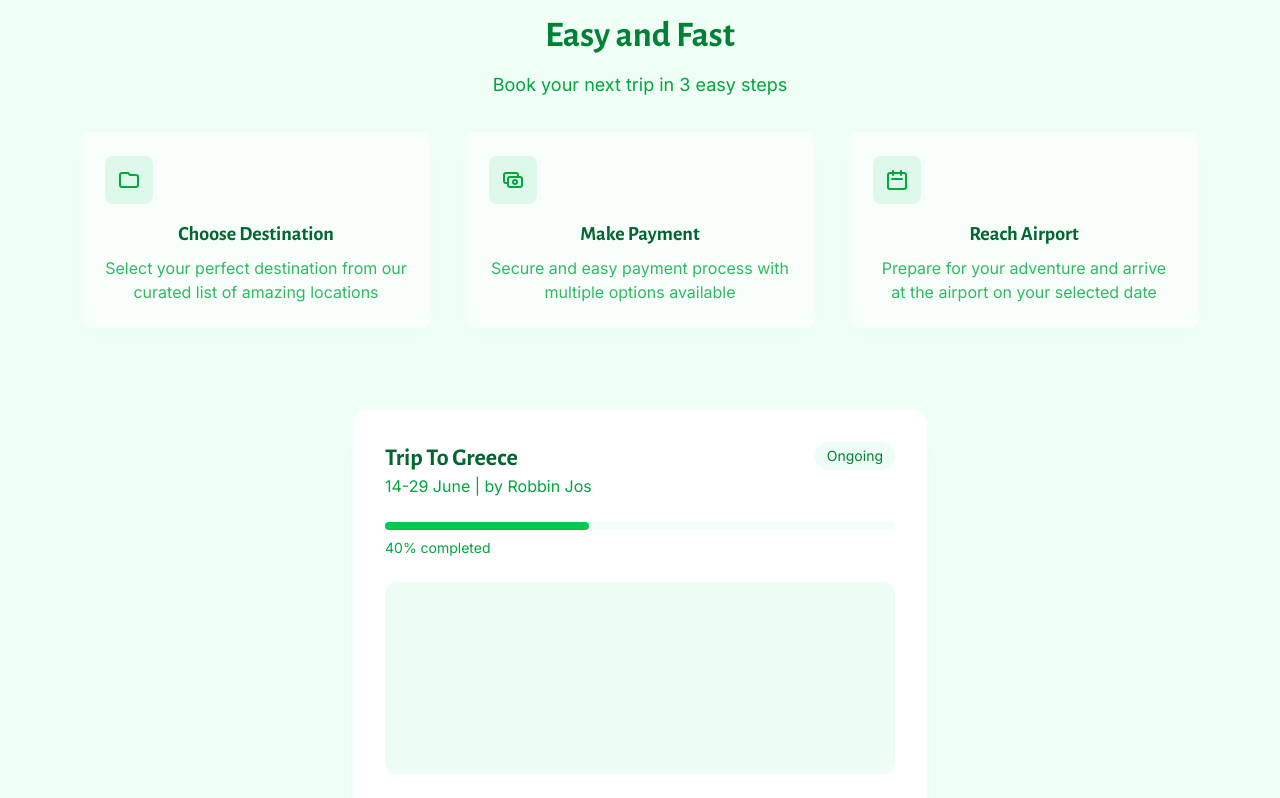
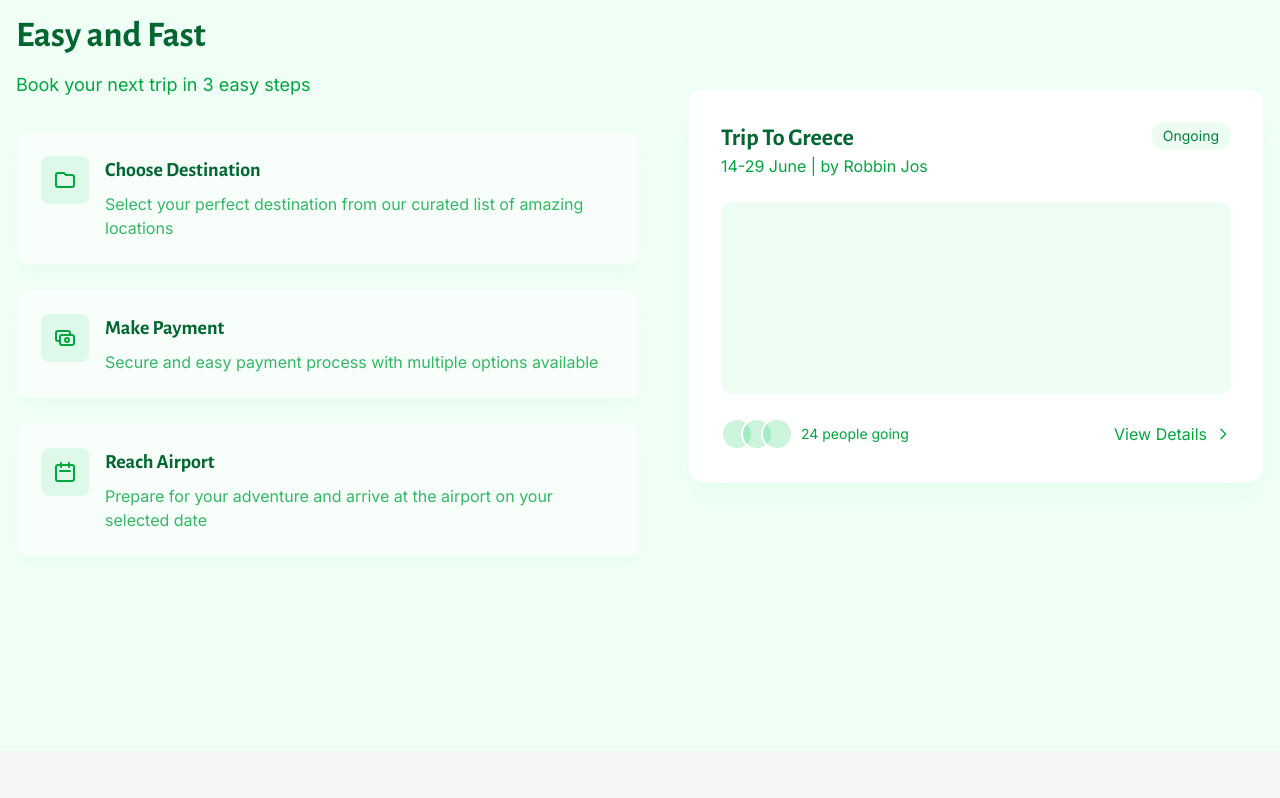
Before and after one commit to chengivan2/onpoint, a Next.js app: page / in a window 1280 px wide. Shown: the part 1520-2318 px from the top of the page. Built offline with nearby package versions, Linux system fonts and the light colour scheme; no server answers; the database is empty; what tailwindcss-motion would draw is missing.

Commit message:
Modified booking steps' entrance animations

```diff
--- a/src/app/rootcomponents/homepagecomponents/bookingsteps.tsx
+++ b/src/app/rootcomponents/homepagecomponents/bookingsteps.tsx
@@ -1,53 +1,71 @@
-
-export default function BookingSteps() {
+export default function BookingSection() {
     return (
-    <section className="booking-steps-section">
-  <div className="container mx-auto px-4 py-16 max-w-6xl">
-    <div className="text-center mb-20">
-      <h2 className="text-3xl md:text-4xl font-bold mb-4 text-green-700 dark:text-green-300">
+      <section className="min-h-screen bg-green-50/20 dark:bg-green-900/10 py-16 px-4">
+        <div className="max-w-7xl mx-auto flex flex-col md:flex-row items-center gap-8 lg:gap-12">
+          {/* Steps Column */}
+          <div className="flex-1 space-y-8">
+            <div className="space-y-2 animate-fade-in-left">
+              <h2 className="text-4xl font-bold text-green-800 dark:text-green-200 mb-4">
                 Easy and Fast
               </h2>
-      <p className="text-lg text-green-600 dark:text-green-200 mb-8">
+              <p className="text-lg text-green-600 dark:text-green-300 mb-8">
                 Book your next trip in 3 easy steps
               </p>
+            </div>
 
-      <div className="grid grid-cols-1 md:grid-cols-3 gap-8">
-
-        <div className="p-6 bg-white/50 dark:bg-green-900/20 rounded-xl backdrop-blur-md border border-green-100/30 dark:border-green-900/30 shadow-lg shadow-green-100/30 dark:shadow-green-900/10">
-          <div className="w-12 h-12 bg-green-500/10 rounded-lg flex items-center justify-center mb-4">
+            <div className="space-y-6">
+              {/* Step 1 */}
+              <div className="p-6 bg-white/50 dark:bg-green-900/20 rounded-xl backdrop-blur-md border border-green-100/30 dark:border-green-900/30 shadow-lg shadow-green-100/30 dark:shadow-green-900/10 motion-preset-slide-down motion-duration-600">
+                <div className="flex items-start gap-4">
+                  <div className="w-12 h-12 bg-green-500/10 rounded-lg flex items-center justify-center flex-shrink-0">
                     <svg className="w-6 h-6 text-green-600 dark:text-green-300" fill="none" stroke="currentColor" viewBox="0 0 24 24">
                       <path strokeLinecap="round" strokeLinejoin="round" strokeWidth="2" d="M3 7v10a2 2 0 002 2h14a2 2 0 002-2V9a2 2 0 00-2-2h-6l-2-2H5a2 2 0 00-2 2z"/>
                     </svg>
                   </div>
+                  <div>
                     <h3 className="text-xl font-semibold mb-2 text-green-800 dark:text-green-100">Choose Destination</h3>
                     <p className="text-green-600/80 dark:text-green-300/80">Select your perfect destination from our curated list of amazing locations</p>
                   </div>
+                </div>
+              </div>
 
-        <div className="p-6 bg-white/50 dark:bg-green-900/20 rounded-xl backdrop-blur-md border border-green-100/30 dark:border-green-900/30 shadow-lg shadow-green-100/30 dark:shadow-green-900/10">
-          <div className="w-12 h-12 bg-green-500/10 rounded-lg flex items-center justify-center mb-4">
+              {/* Step 2 */}
+              <div className="p-6 bg-white/50 dark:bg-green-900/20 rounded-xl backdrop-blur-md border border-green-100/30 dark:border-green-900/30 shadow-lg shadow-green-100/30 dark:shadow-green-900/10 motion-preset-slide-down motion-duration-700">
+                <div className="flex items-start gap-4">
+                  <div className="w-12 h-12 bg-green-500/10 rounded-lg flex items-center justify-center flex-shrink-0">
                     <svg className="w-6 h-6 text-green-600 dark:text-green-300" fill="none" stroke="currentColor" viewBox="0 0 24 24">
                       <path strokeLinecap="round" strokeLinejoin="round" strokeWidth="2" d="M17 9V7a2 2 0 00-2-2H5a2 2 0 00-2 2v6a2 2 0 002 2h2m2 4h10a2 2 0 002-2v-6a2 2 0 00-2-2H9a2 2 0 00-2 2v6a2 2 0 002 2zm7-5a2 2 0 11-4 0 2 2 0 014 0z"/>
                     </svg>
                   </div>
+                  <div>
                     <h3 className="text-xl font-semibold mb-2 text-green-800 dark:text-green-100">Make Payment</h3>
                     <p className="text-green-600/80 dark:text-green-300/80">Secure and easy payment process with multiple options available</p>
                   </div>
+                </div>
+              </div>
 
-        <div className="p-6 bg-white/50 dark:bg-green-900/20 rounded-xl backdrop-blur-md border border-green-100/30 dark:border-green-900/30 shadow-lg shadow-green-100/30 dark:shadow-green-900/10">
-          <div className="w-12 h-12 bg-green-500/10 rounded-lg flex items-center justify-center mb-4">
+              {/* Step 3 */}
+              <div className="p-6 bg-white/50 dark:bg-green-900/20 rounded-xl backdrop-blur-md border border-green-100/30 dark:border-green-900/30 shadow-lg shadow-green-100/30 dark:shadow-green-900/10 motion-preset-slide-down motion-duration-800">
+                <div className="flex items-start gap-4">
+                  <div className="w-12 h-12 bg-green-500/10 rounded-lg flex items-center justify-center flex-shrink-0">
                     <svg className="w-6 h-6 text-green-600 dark:text-green-300" fill="none" stroke="currentColor" viewBox="0 0 24 24">
                       <path strokeLinecap="round" strokeLinejoin="round" strokeWidth="2" d="M8 7V3m8 4V3m-9 8h10M5 21h14a2 2 0 002-2V7a2 2 0 00-2-2H5a2 2 0 00-2 2v12a2 2 0 002 2z"/>
                     </svg>
                   </div>
+                  <div>
                     <h3 className="text-xl font-semibold mb-2 text-green-800 dark:text-green-100">Reach Airport</h3>
                     <p className="text-green-600/80 dark:text-green-300/80">Prepare for your adventure and arrive at the airport on your selected date</p>
                   </div>
                 </div>
               </div>
+            </div>
+          </div>
 
-
-    <div className="relative bg-white dark:bg-green-900/30 rounded-2xl shadow-xl shadow-green-100/40 dark:shadow-green-900/20 p-8 max-w-xl mx-auto border border-green-100/30 dark:border-green-900/30 backdrop-blur-md">
-      <div className="flex justify-between items-start mb-6">
+          {/* Image Card */}
+          <div className="flex-1 w-full max-w-xl motion-preset-slide-left motion-duration-900">
+            <div className="relative bg-white dark:bg-green-900/30 rounded-2xl shadow-xl shadow-green-100/40 dark:shadow-green-900/20 p-8 border border-green-100/30 dark:border-green-900/30 backdrop-blur-md">
+              <div className="space-y-6">
+                <div className="flex justify-between items-start">
                   <div>
                     <h3 className="text-2xl font-bold text-green-800 dark:text-green-100">Trip To Greece</h3>
                     <p className="text-green-600 dark:text-green-300">14-29 June | by Robbin Jos</p>
@@ -55,19 +73,13 @@ export default function BookingSteps() {
                   <span className="bg-green-100/50 dark:bg-green-900/50 text-green-700 dark:text-green-300 px-3 py-1 rounded-full text-sm">Ongoing</span>
                 </div>
 
-      <div className="mb-6">
-        <div className="h-2 bg-green-100/30 dark:bg-green-900/50 rounded-full">
-          <div className="w-2/5 h-2 bg-green-500 rounded-full"></div>
+                <div className="bg-green-100/50 dark:bg-green-900/50 h-48 rounded-xl">
+                  {/* Image placeholder */}
                 </div>
-        <p className="text-sm text-green-600 dark:text-green-300 mt-2">40% completed</p>
-      </div>
-
-      <div className="bg-green-100/50 dark:bg-green-900/50 h-48 rounded-xl mb-6"></div>
 
                 <div className="flex items-center justify-between">
                   <div className="flex items-center space-x-2">
                     <div className="flex -space-x-3">
-
                       <div className="w-8 h-8 rounded-full bg-green-500/20 border-2 border-white dark:border-green-900"></div>
                       <div className="w-8 h-8 rounded-full bg-green-500/20 border-2 border-white dark:border-green-900"></div>
                       <div className="w-8 h-8 rounded-full bg-green-500/20 border-2 border-white dark:border-green-900"></div>
@@ -84,6 +96,8 @@ export default function BookingSteps() {
                 </div>
               </div>
             </div>
+          </div>
+        </div>
       </section>
-  )
+    );
   }
```
Lines whose indentation alone changed are shown as unchanged.
